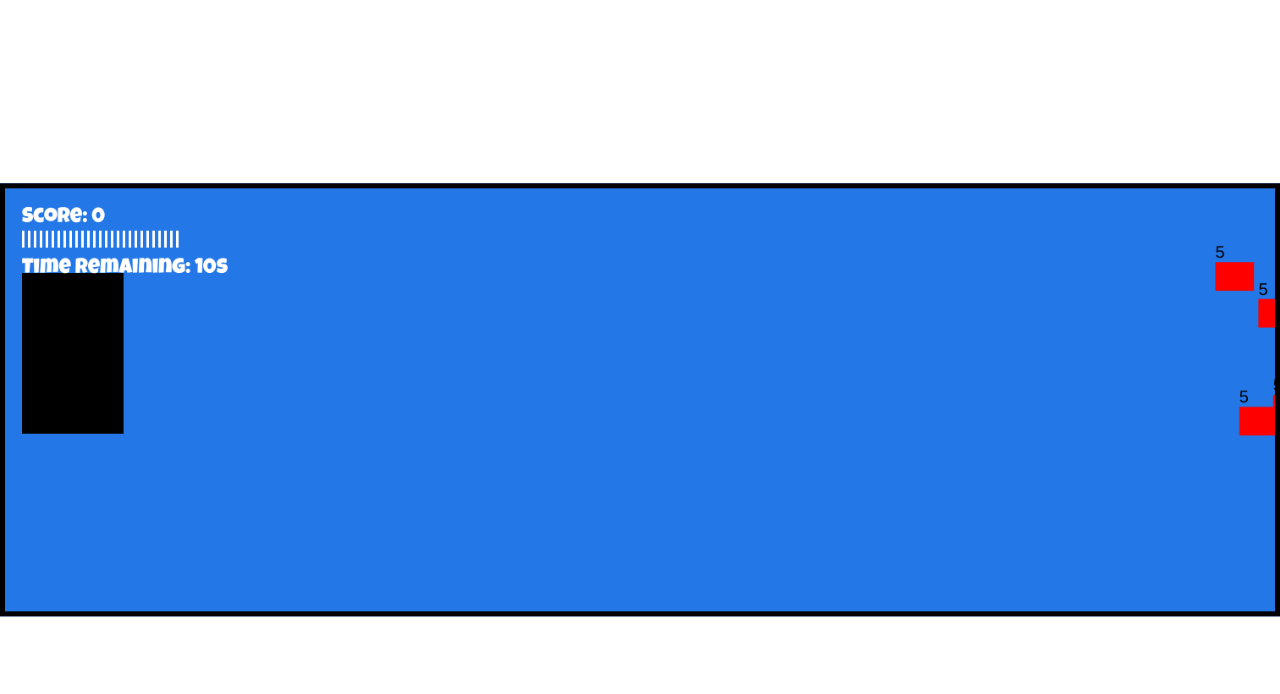
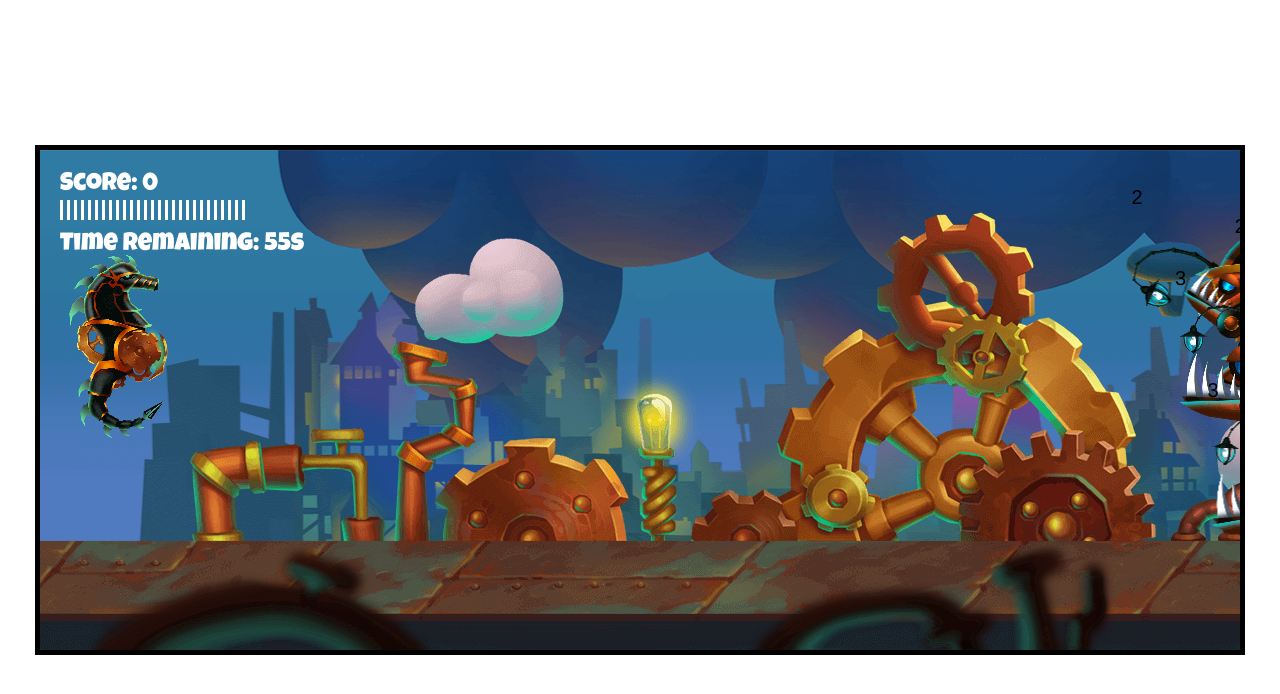
Before and after one commit to AsadullahBadhan/js-game, a plain HTML site: page index.html in a window 1280 px wide. Drawn offline with Linux system fonts and the light colour scheme; animation ran at ten frames a second.

Commit message:
enemy sprite added

```diff
--- a/app.js
+++ b/app.js
@@ -1,7 +1,7 @@
 window.addEventListener('load', function () {
   const canvas = document.getElementById('canvas1');
   const ctx = canvas.getContext('2d');
-  canvas.width = 1500;
+  canvas.width = 1200;
   canvas.height = 500;
 
   class InputHandler {
@@ -12,11 +12,15 @@ window.addEventListener('load', function () {
           (e.key === 'ArrowUp') ||
           (e.key === 'ArrowDown')
         ) &&
-          (this.game.keys.indexOf(e.key) === -1)) {
+          (this.game.keys.indexOf(e.key) === -1)
+          && !this.game.gameOver) {
           this.game.keys.push(e.key);
         }
-        else if (e.key === ' ') {
+        else if (e.key === ' ' && !this.game.gameOver) {
           this.game.player.shootTop();
+        }
+        else if (e.key === 'd') {
+          this.game.debug = !this.game.debug;
         }
       })
 
@@ -58,9 +62,13 @@ window.addEventListener('load', function () {
       this.height = 190;
       this.x = 20;
       this.y = 100;
+      this.frameX = 0;
+      this.frameY = 0;
+      this.maxFrame = 37;
       this.speedY = 0;
       this.maxSpeed = 3;
       this.projectiles = [];
+      this.image = document.getElementById('player');
     }
     update() {
       if (this.game.keys.includes('ArrowUp')) {
@@ -73,6 +81,12 @@ window.addEventListener('load', function () {
         this.speedY = 0;
       }
       this.y += this.speedY;
+
+      if (this.frameX > this.maxFrame) {
+        this.frameX = 0
+      } else {
+        this.frameX++;
+      }
       //handle projectiles
       this.projectiles.forEach(projectile => {
         projectile.update();
@@ -80,8 +94,8 @@ window.addEventListener('load', function () {
       this.projectiles = this.projectiles.filter(projectile => !projectile.markedForDeletion);
     }
     draw(context) {
-      context.fillStyle = 'black';
-      context.fillRect(this.x, this.y, this.width, this.height);
+      if (this.game.debug) context.strokeRect(this.x, this.y, this.width, this.height)
+      context.drawImage(this.image, this.frameX * this.width, this.frameY * this.height, this.width, this.height, this.x, this.y, this.width, this.height);
       //draw projectile
       this.projectiles.forEach(projectile => {
         projectile.draw(context);
@@ -89,7 +103,7 @@ window.addEventListener('load', function () {
     }
     shootTop() {
       if (this.game.ammo > 0) {
-        this.projectiles.push(new Projectile(this.game, this.x + 80, this.y + 20))
+        this.projectiles.push(new Projectile(this.game, this.x + 80, this.y + 30))
         this.game.ammo--;
       }
     }
@@ -101,16 +115,23 @@ window.addEventListener('load', function () {
       this.x = this.game.width;
       this.speedX = Math.random() * -1.5 - 0.5;
       this.markedForDeletion = false;
-      this.lives = 5;
-      this.score = this.lives;
+      this.frameX = 0;
+      this.frameY = 0;
+      this.maxFrame = 37;
     }
     update() {
-      this.x += this.speedX;
+      this.x += this.speedX - this.game.speed;
       if (this.x + this.width < 0) this.markedForDeletion = true;
+      //sprite animation
+      if (this.frameX < this.maxFrame) {
+        this.frameX++;
+      } else {
+        this.frameX = 0;
+      }
     }
     draw(context) {
-      context.fillStyle = 'red';
-      context.fillRect(this.x, this.y, this.width, this.height);
+      if (this.game.debug) context.strokeRect(this.x, this.y, this.width, this.height);
+      context.drawImage(this.image, this.frameX * this.width, this.frameY * this.height, this.width, this.height, this.x, this.y, this.width, this.height);
       context.fillStyle = 'black';
       context.font = '20px Helvetica'
       context.fillText(this.lives, this.x, this.y - 5);
@@ -120,15 +141,70 @@ window.addEventListener('load', function () {
   class Angler1 extends Enemy {
     constructor(game) {
       super(game);
-      this.width = 229 * 0.2;
-      this.height = 169 * 0.2;
+      this.width = 228;
+      this.height = 169;
       this.y = Math.random() * (this.game.height * 0.9 - this.height);
+      this.image = document.getElementById('angler1');
+      this.frameY = Math.floor(Math.random() * 3);
+      this.lives = 2;
+      this.score = this.lives;
     }
   }
 
-  class Layer { }
+  class Angler2 extends Enemy {
+    constructor(game) {
+      super(game);
+      this.width = 213;
+      this.height = 169;
+      this.y = Math.random() * (this.game.height * 0.9 - this.height);
+      this.image = document.getElementById('angler2');
+      this.frameY = Math.floor(Math.random() * 2);
+      this.lives = 3;
+      this.score = this.lives;
+    }
+  }
 
-  class Background { }
+  class Layer {
+    constructor(game, image, speedModifier) {
+      this.game = game;
+      this.image = image;
+      this.speedModifier = speedModifier;
+      this.width = 1768;
+      this.height = 500;
+      this.x = 0;
+      this.y = 0;
+    }
+
+    update() {
+      if (this.x <= -this.width) this.x = 0;
+      this.x -= this.game.speed * this.speedModifier;
+    }
+    draw(context) {
+      context.drawImage(this.image, this.x, this.y);
+      context.drawImage(this.image, this.x + this.width, this.y);
+    }
+  }
+
+  class Background {
+    constructor(game) {
+      this.game = game;
+      this.image1 = document.getElementById('layer1');
+      this.image2 = document.getElementById('layer2');
+      this.image3 = document.getElementById('layer3');
+      this.image4 = document.getElementById('layer4');
+      this.layer1 = new Layer(this.game, this.image1, 0.2);
+      this.layer2 = new Layer(this.game, this.image2, 0.4);
+      this.layer3 = new Layer(this.game, this.image3, 1);
+      this.layer4 = new Layer(this.game, this.image4, 1.5);
+      this.layers = [this.layer1, this.layer2, this.layer3];
+    }
+    update() {
+      this.layers.forEach(layer => layer.update())
+    }
+    draw(context) {
+      this.layers.forEach(layer => layer.draw(context))
+    }
+  }
 
   class UI {
     constructor(game) {
@@ -177,6 +253,7 @@ window.addEventListener('load', function () {
     constructor(width, height) {
       this.width = width;
       this.height = height;
+      this.background = new Background(this);
       this.player = new Player(this);
       this.input = new InputHandler(this);
       this.keys = [];   //keys pressed by player
@@ -191,19 +268,22 @@ window.addEventListener('load', function () {
       this.score = 0;
       this.winningScore = 10;
       this.gameTime = 0;
-      this.timeLimit = 15000;
+      this.timeLimit = 60000;
       this.gameOver = false;
+      this.speed = 1;
+      this.debug = false;
     }
     update(deltaTime) {
       //checking game time
       if (!this.gameOver) this.gameTime += deltaTime;
       let remainingTime = this.timeLimit - this.gameTime;
       if (remainingTime < 0) this.gameOver = true;
-
+      this.background.update();
+      this.background.layer4.update();
       this.player.update();
 
       //recharg ammo after a period of time
-      if (this.ammoTimer > this.ammoInterval) {
+      if (this.ammoTimer > this.ammoInterval && !this.gameOver) {
         if (this.ammo < this.maxAmmo) this.ammo++;
         this.ammoTimer = 0;
       } else {
@@ -243,19 +323,24 @@ window.addEventListener('load', function () {
       }
     }
     draw(context) {
+      //draw background
+      this.background.draw(context);
       //draw player
       this.player.draw(context);
-      //draw game UI (like: ammo count, score)
-      this.ui.draw(context);
       //draw enemy
       this.enemies.forEach(enemy => {
         enemy.draw(context)
       });
+      //draw game UI (like: ammo count, score)
+      this.ui.draw(context);
+      this.background.layer4.draw(context);
     }
 
     //add new enemy to game
     addEnemy() {
-      this.enemies.push(new Angler1(this));
+      const randomize = Math.random();
+      if (randomize < 0.5) this.enemies.push(new Angler1(this));
+      else this.enemies.push(new Angler2(this));
     }
 
     checkCollision(rect1, rect2) {
--- a/index.html
+++ b/index.html
@@ -11,6 +11,18 @@
 		<link href="https://fonts.googleapis.com/css2?family=Luckiest+Guy&display=swap" rel="stylesheet" />
 	</head>
 	<body>
+		<!-- charecter -->
+		<img src="assets/player.png" alt="" id="player" />
+		<img src="assets/enemies/angler1.png" id="angler1" alt="" />
+		<img src="assets/enemies/angler2.png" id="angler2" alt="" />
+		<img src="assets/enemies/lucky.png" id="lucky" alt="" />
+		<!-- props -->
+		<!-- environment -->
+		<img src="assets/layer1.png" alt="" id="layer1" />
+		<img src="assets/layer2.png" alt="" id="layer2" />
+		<img src="assets/layer3.png" alt="" id="layer3" />
+		<img src="assets/layer4.png" alt="" id="layer4" />
+
 		<canvas id="canvas1"></canvas>
 
 		<script src="app.js"></script>
--- a/style.css
+++ b/style.css
@@ -11,6 +11,15 @@
 	left: 50%;
 	transform: translate(-50%, -50%);
 	max-width: 100%;
-	max-height: 100%;
-	background-color: #2377e6;
 }
+
+#layer1,
+#layer2,
+#layer3,
+#layer4,
+#player,
+#angler1,
+#angler2,
+#lucky {
+	display: none;
+}
```
